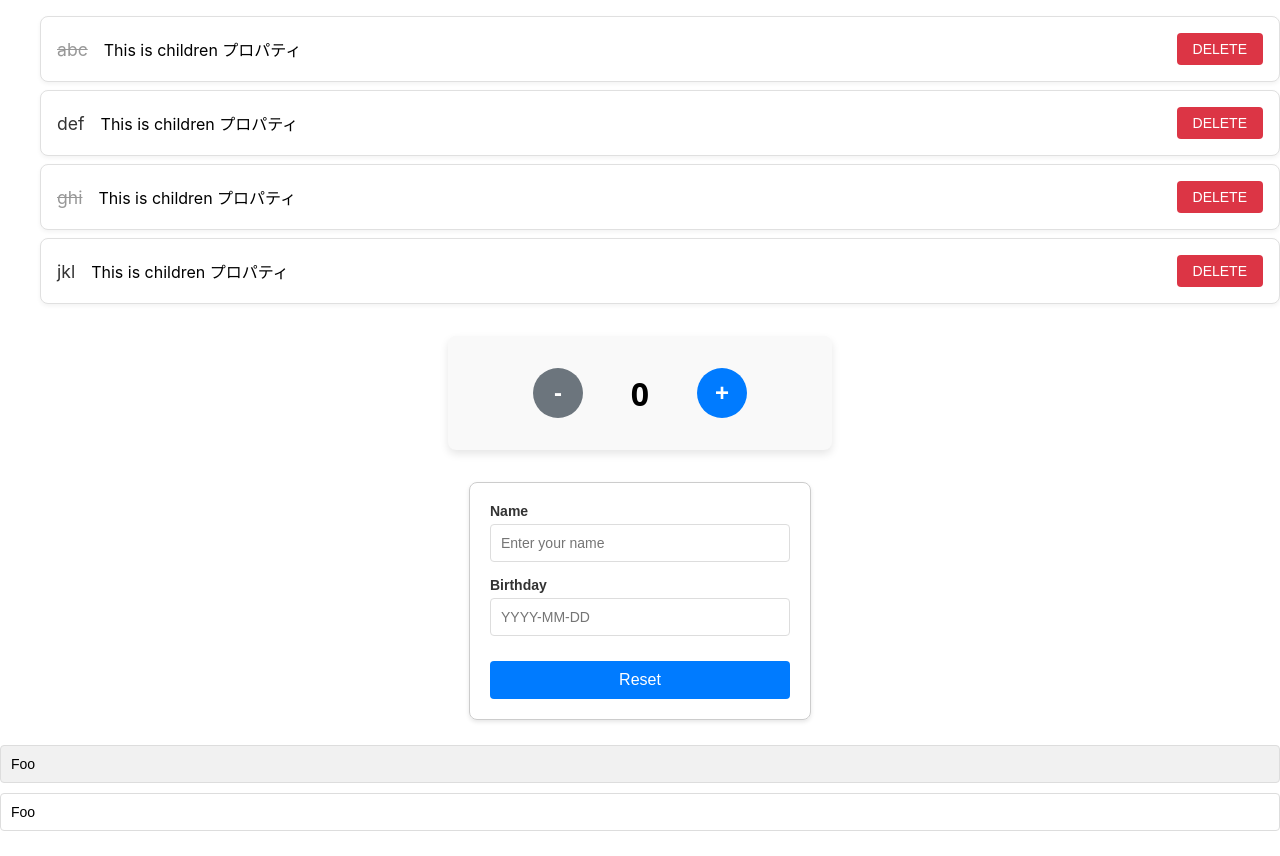
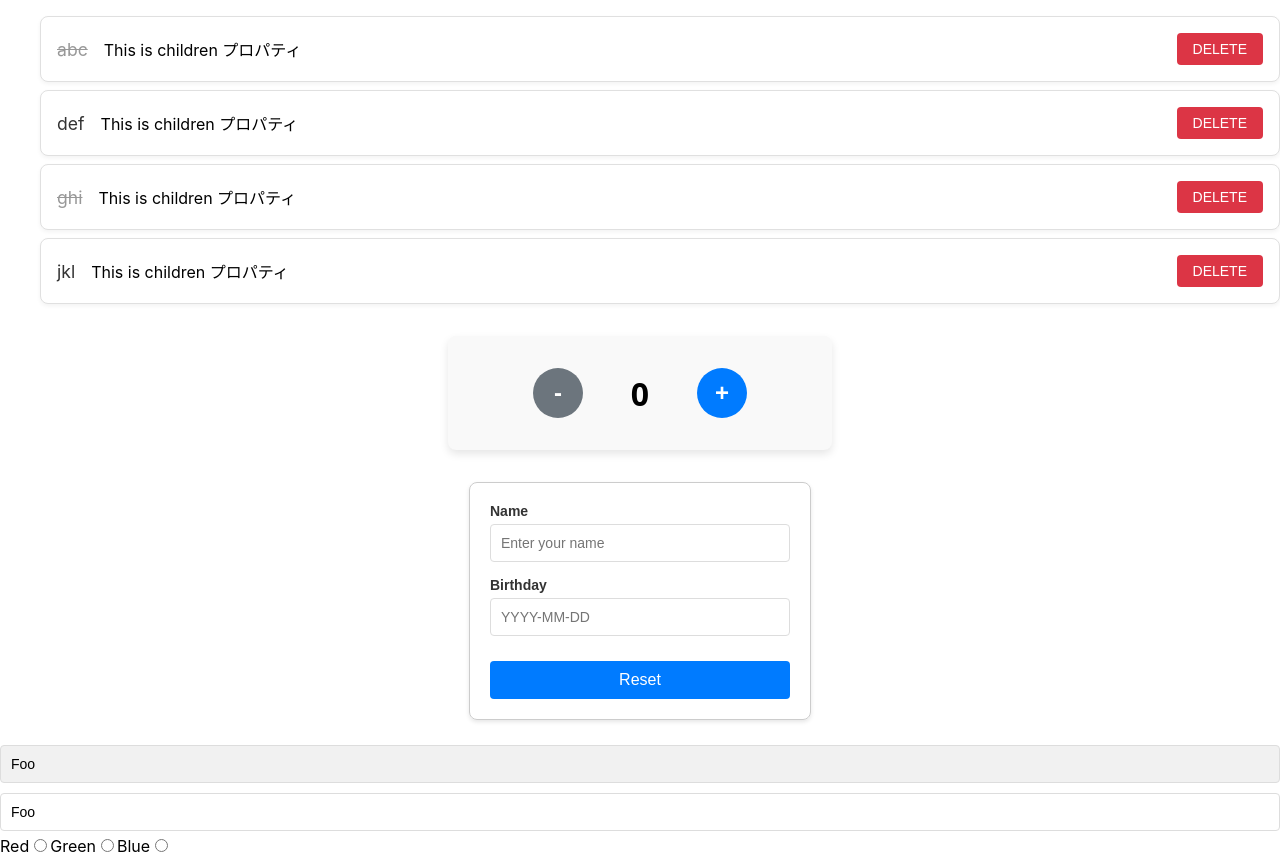
Before and after one commit to rikeda-cloud/react, a React (Create React App) app in the folder my-app/: page / in a window 1280 px wide. Built offline with nearby package versions, Linux system fonts and the light colour scheme.

Commit message:
[add] ColorForm Component

```diff
--- a/my-app/src/App.tsx
+++ b/my-app/src/App.tsx
@@ -3,6 +3,7 @@ import { TodoItem } from './TodoItem';
 import { Count } from './Count';
 import { User } from './User';
 import { ReadOnlyText, WriteableText } from './Text';
+import { ColorForm } from './ColorForm';
 import React from "react";
 
 export type TodoItemType = {
@@ -33,6 +34,7 @@ function App() {
 			<User />
 			<ReadOnlyText />
 			<WriteableText />
+			<ColorForm />
 		</div>
 	);
 }
--- /dev/null
+++ b/my-app/src/ColorForm.tsx
@@ -0,0 +1,22 @@
+import React from "react";
+
+const colors = [
+	{ label: "Red", value: "red" },
+	{ label: "Green", value: "green" },
+	{ label: "Blue", value: "blue" },
+]
+
+export function ColorForm() {
+	const [selected, setSelected] = React.useState("");
+	const handleChange: React.ChangeEventHandler<HTMLInputElement> = (event) => setSelected(event.currentTarget.value);
+
+	return (
+		<form>
+			{colors.map((color) => (
+				<label>{color.label}
+					<input type="radio" name="color" value={color.value} checked={color.value === selected} onChange={handleChange} />
+				</label>
+			))}
+		</form>
+	);
+}
```
